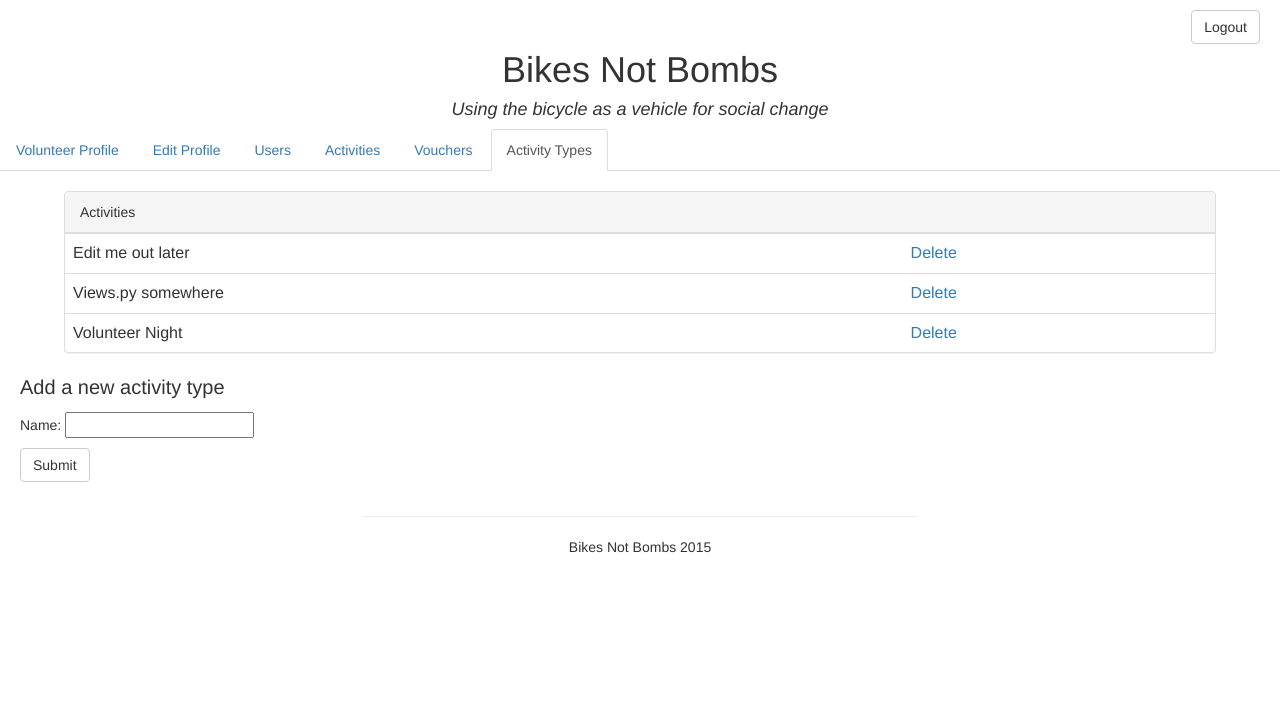
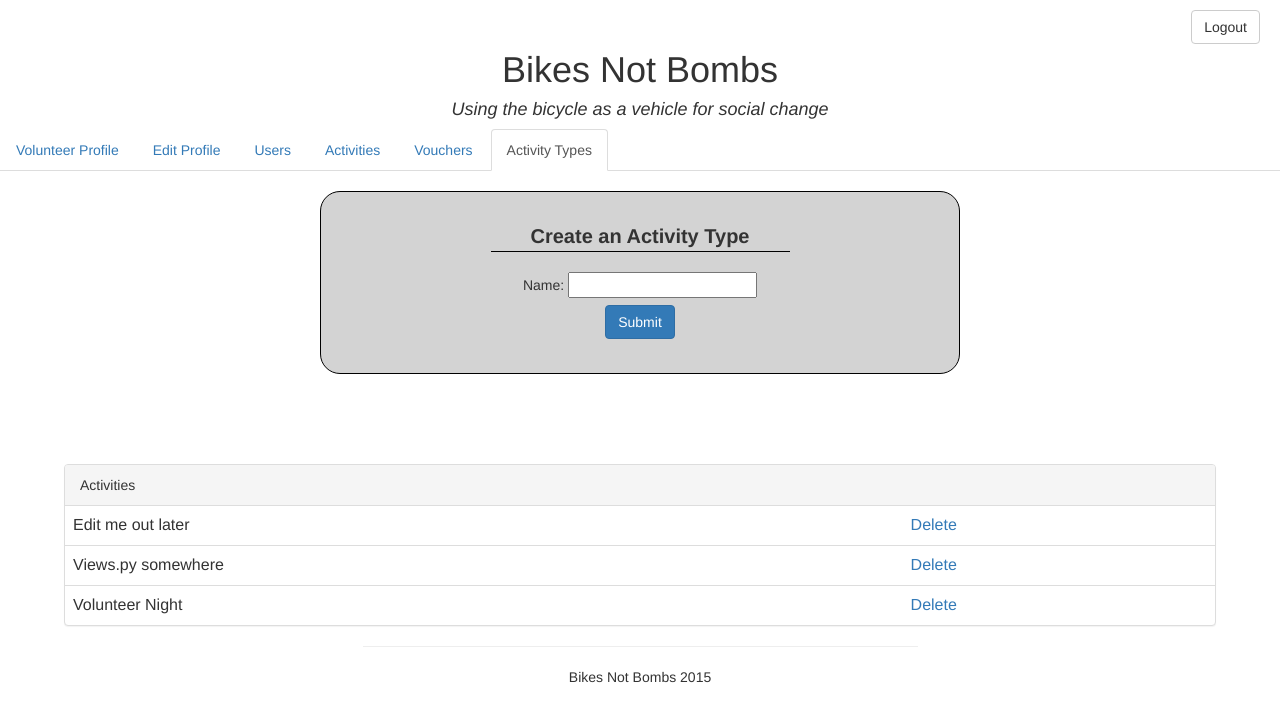
Before and after one commit to Little-Black/bnb, a Django app: a page that uses bnbvolunteer/volunteers/templates/volunteers/volunteerStaffActivity.html in a window 1280 px wide. Shown: the top 722 px of the page. Run offline with Django 3.2, Linux system fonts and the light colour scheme; a user stored in the database is signed in; data comes from the database, SQL or seed files in the repository; both versions use the stored data as it was after the commit; parts of the project's set-up code (start-up, migrations or seed data) failed here and were passed over; some libraries are stand-ins or nearby versions.

Commit message:
added css to staff activity page

```diff
--- a/bnbvolunteer/volunteers/static/volunteers/css/codeGenerator.css
+++ b/bnbvolunteer/volunteers/static/volunteers/css/codeGenerator.css
@@ -12,13 +12,17 @@
 .nav{
 	margin-bottom: 20px;
 }
-.generator-title, .find-title{
-	font-size: 50px;
+.generator-title, .find-title, .add-activity-title{
+	font-size: 40px;
 	font-weight: bold;
 	border-bottom: 1px solid black;
 	text-align: center;
 	width: 50%;
 	margin: 50px auto 20px auto;
+}
+.add-activity-title{
+	font-size: 20px;
+	margin: 10px auto 20px auto;
 }
 .generator{
 	margin: auto;
@@ -38,14 +42,17 @@
 	width: 90%;
 	margin: 120px auto auto auto;
 }
-.credits-label, .redeemed, .generated-btn, .generated-btn1, .and,.generated-btn2 ,.credits-btn1, .credits-btn2{
+.activities{
+	margin: 30px auto auto auto;
+}
+.act-name-label, .credits-label, .redeemed, .generated-btn, .generated-btn1, .and,.generated-btn2 ,.credits-btn1, .credits-btn2{
 	display: inline-block;
 }
 .submit-btn{
 	margin: auto;
 	display: block;
 }
-.filters{
+.filters, .add-new-act{
 	background-color: lightgray;
 	border: 1px solid black;
 	border-radius: 20px;
--- a/bnbvolunteer/volunteers/static/volunteers/css/volunteerHome.css
+++ b/bnbvolunteer/volunteers/static/volunteers/css/volunteerHome.css
@@ -39,7 +39,6 @@
 	text-align: center;
 	width: 50%;
 	margin: auto auto auto auto;
-	background-color: green;
 }
 .errormessage{
 	font-size: 20px;
--- a/bnbvolunteer/volunteers/templates/volunteers/volunteerStaffActivity.html
+++ b/bnbvolunteer/volunteers/templates/volunteers/volunteerStaffActivity.html
@@ -3,12 +3,25 @@
 
 {% block specificCss %}
   <link rel="stylesheet" type="text/css" href="{% static 'volunteers/css/volunteerStaffActivity.css' %}" />
+  <link rel="stylesheet" type="text/css" href="{% static 'volunteers/css/codeGenerator.css' %}" />
 {% endblock specificCss %}
 
 {% block tabcontent %}
+<div class="add-new-act">
+  <p class="add-activity-title">Create an Activity Type</p>
+
+  <form action="" class="create-new-act" method="post">{% csrf_token %}
+
+  <p class="act-name-label">Name:</p>
+  <input type="text" name="activityName">
+  <br>
+  <input class="submit-btn btn btn-primary" type="submit" value="Submit" />
+  </form>
+</div>
+
 <div class="input-group search">
   </div>
-<div class="panel panel-default results">
+<div class="panel panel-default results activities">
     <div class="panel-heading">Activities</div>
     <table class="table">
     <tr>
@@ -23,18 +36,6 @@
     {% endfor %}
 </table>
 </div>
-
-<div class="add-new-act">
-  <p class="add-label">Add a new activity type</p>
-
-  <form action="" method="post">{% csrf_token %}
-
-  <p class="name-label">Name:</p>
-  <input type="text" name="activityName">
-  <br>
-  <input class="submit-btn btn btn-default" type="submit" value="Submit" />
-  </form>
-</div>
 {% endblock tabcontent %}
 
 {% block jsfiles %}
```
Also changed, not shown: bnbvolunteer/db.sqlite3.
